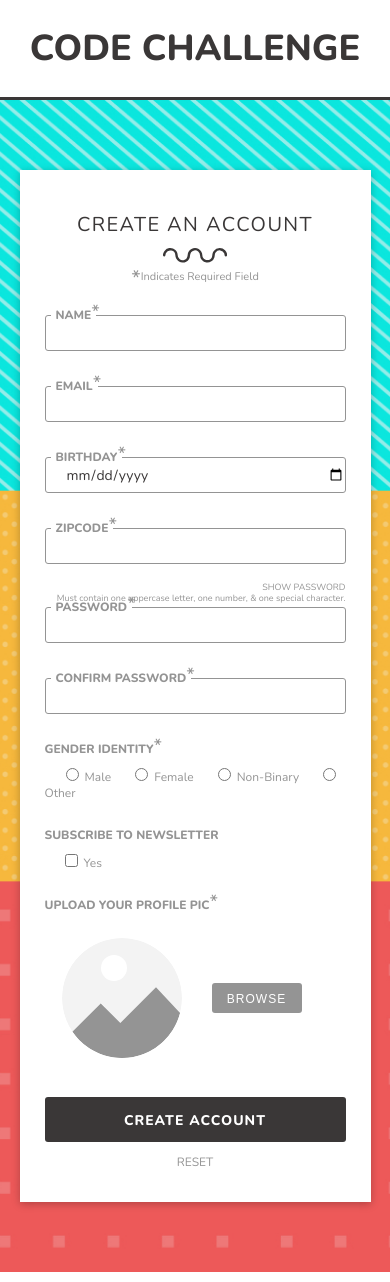
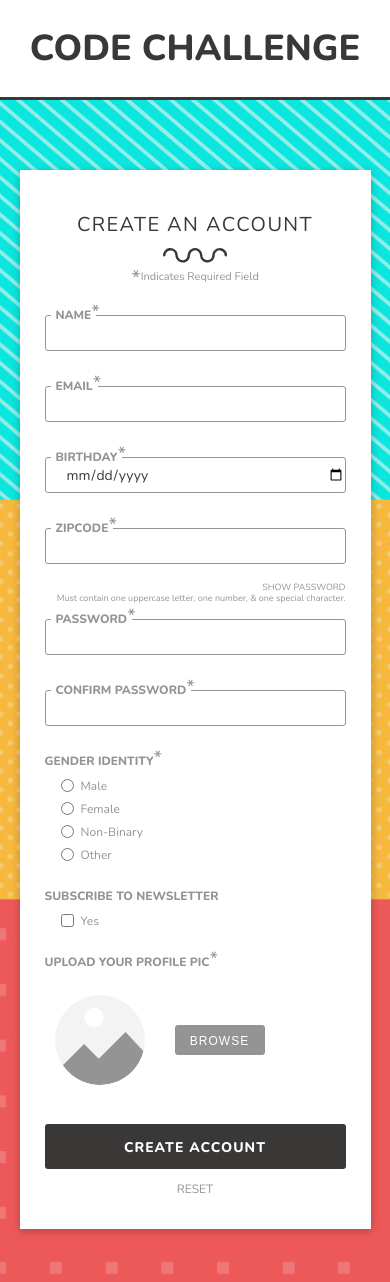
Before and after one commit to Magellanarts/HE-Code-Challenge, a Vue app: page / in a window 390 px wide. Shown: the top 1282 px of the page. Built offline with nearby package versions, Linux system fonts and the light colour scheme; no server answers.

Commit message:
responsive fixes

```diff
--- a/src/views/Home.vue
+++ b/src/views/Home.vue
@@ -672,10 +672,26 @@ export default {
     &__secondary-label {
       padding-left: 16px;
       font-size: 12px;
+      display: block;
+      margin-bottom: 8px;
+
+      input {
+        position: relative;
+        top: 2px;
+        margin: 0 4px 0 0;
+      }
+
+      @media screen and (min-width: 760px) {
+        display: inline-block;
+      }
     }
 
     &--password {
-      padding-top: 8px;
+      padding-top: 20px;
+
+      @media screen and (min-width: 760px) {
+        padding-top: 8px;
+      }
     }
 
     &--sm-margin {
@@ -793,14 +809,14 @@ export default {
 
 .c-profile-pic-upload {
   display: grid;
-  grid-template-columns: 120px auto;
+  grid-template-columns: 90px auto;
   grid-column-gap: 30px;
   align-items: center;
-  padding: 17px 0 0 17px;
+  padding: 17px 0 0 10px;
 
   &__image {
-    width: 120px;
-    height: 120px;
+    width: 90px;
+    height: 90px;
     border-radius: 50%;
   }
 
@@ -827,5 +843,29 @@ export default {
       background-image: linear-gradient(to bottom, #6c6868, #3a3737);
     }
   }
+
+  @media screen and (min-width: 760px) {
+    padding: 17px 0 0 17px;
+    grid-template-columns: 120px auto;
+
+     &__image {
+      width: 120px;
+      height: 120px;
+     }
+  }
+
+  // IE11 fixes
+  @media all and (-ms-high-contrast:none) {
+
+    &__btn,
+    &__image {
+      display: inline-block;
+      vertical-align: middle;
+    }
+
+    &__btn {
+      margin-right: 30px;
+    }
+  }
 }
 </style>
```
